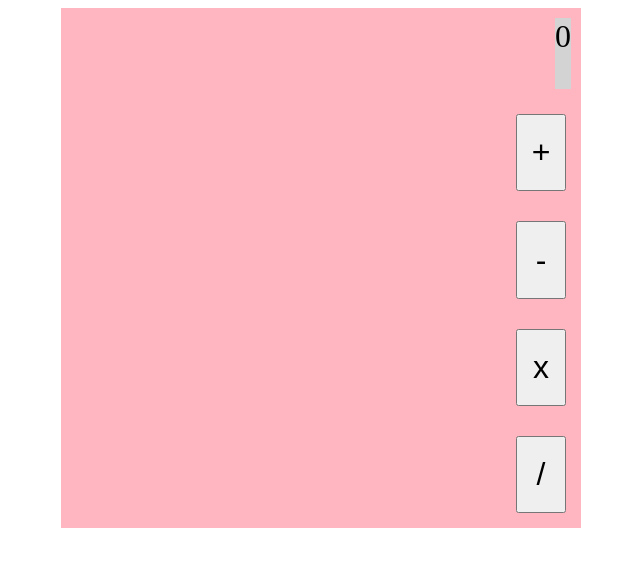
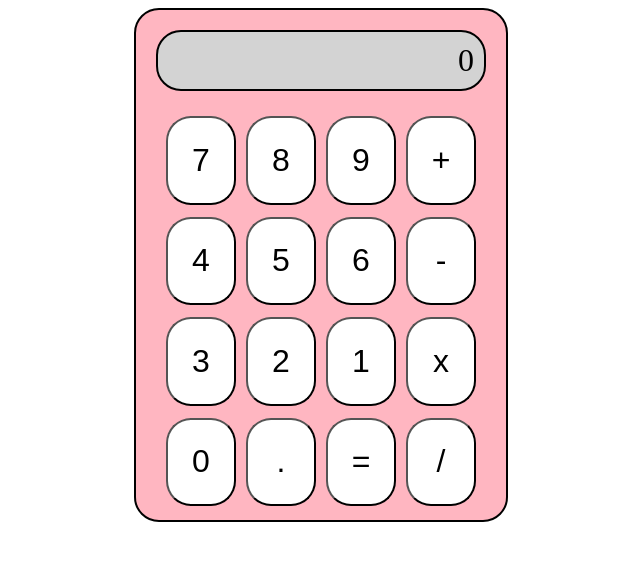
Before and after one commit to Jan9osman/Calculator, a plain HTML site: page index.html in a window 1280 px wide. Shown: the whole page, without its empty margins (319-959 px from the left). Drawn offline with Linux system fonts and the light colour scheme.

Commit message:
Add all buttons to calculator

```diff
--- a/index.html
+++ b/index.html
@@ -8,22 +8,37 @@
     <body>
         <div class="object">
             <div class="calculator">
-                <div class="window">0</div>
-                <button class="operator">+</button>
-                <button class="operator">-</button>
-                <button class="operator">x</button>
-                <button class="operator">/</button>
+                <div class="window">
+                    <div class="input">0</div>
+                </div>
+                <div class="operators">
+                    <div class="row">
+                        <button class="number">7</button>
+                        <button class="number">8</button>
+                        <button class="number">9</button>
+                        <button class="operator">+</button>
+                    </div>
+                    <div class="row">
+                        <button class="number">4</button>
+                        <button class="number">5</button>
+                        <button class="number">6</button>
+                        <button class="operator">-</button>
+                    </div>
+                    <div class="row">
+                        <button class="number">3</button>
+                        <button class="number">2</button>
+                        <button class="number">1</button>
+                        <button class="operator">x</button>
+                    </div>
+                    <div class="row">
+                        <button class="number">0</button>
+                        <button class="decimal">.</button>
+                        <button class="operator">=</button>
+                        <button class="operator">/</button>
+                    </div>
+                </div>
             </div>
         </div>
-        <script src="./operations.js">
-            let num1, num2, operation;
-            // let buttons = document.getElementsByClassName("operator");
-            // for(let i = 0; i < buttons.length; i++)
-            // {
-            //     buttons[i].addEventListener("mouseover", function () {
-            //             button[i].style.backgroundColor = "black"});
-            // }
-
-        </script>
+        <script src="./operations.js"></script>
     </body>
 </html>
--- a/operations.js
+++ b/operations.js
@@ -1,39 +1,42 @@
-function add(num1, num2)
-{
+let num1, num2, operation;
+let buttons = document.getElementsByTagName("button");
+for (let i = 0; i < buttons.length; i++) {
+    buttons[i].addEventListener("mouseover", function () {
+        buttons[i].style.backgroundColor = "hotpink";
+    });
+    buttons[i].addEventListener("mouseleave", function () {
+        buttons[i].style.backgroundColor = "white";
+    });
+}
+
+
+function add(num1, num2) {
     return num1 + num2;
 }
 
-function subtract(num1, num2)
-{
+function subtract(num1, num2) {
     return num1 - num2;
 }
 
-function multiple(num1, num2)
-{
+function multiple(num1, num2) {
     return num1 * num2;
 }
 
-function divide(num1, num2)
-{
+function divide(num1, num2) {
     return num1 / num2;
 }
 
-function operate(operation, num1, num2)
-{
-    if(operation  == "+")
-    {
+function operate(operation, num1, num2) {
+    if (operation == "+") {
         return add(num1, num2);
     }
-    else if(operation == "-")
-    {
+    else if (operation == "-") {
         return subtract(num1, num2);
     }
-    else if(operation == "*")
-    {
+    else if (operation == "*") {
         return multiple(num1, num2);
     }
-    else if(operation == "/")
-    {
+    else if (operation == "/") {
         return divide(num1, num2);
     }
 }
--- a/styles.css
+++ b/styles.css
@@ -1,34 +1,67 @@
+div
+{
+    border-radius: 25px;
+}
 .object
 {
     display: flex;
     flex: 1;
     justify-content: center;
     align-items: center;
+}
 
-}
-.window
-{
-    flex: 1;
-    background-color: lightgray;
-    font-size: xx-large;
-    text-align: center;
-}
 .calculator
 {
     background-color: lightpink;
-    width: 500px;
+    width: 360px;
     height: 500px;
+    border: 2px solid black;
+    padding: 5px;
+}
+
+.window
+{
+    background-color: lightgray;
+    font-size: xx-large;
+    text-align: right;
+    padding: 10px;
+    margin: 15px;
+    margin-bottom: 10px;
+    border: 2px solid black;
+}
+.operators
+{
+    height: 400px;
     display: flex;
     flex-direction: column;
-    gap: 20px;
+    gap: 2px;
     padding: 10px;
     align-items: flex-end;
 }
 
-.operator
+.row
+{
+    display: flex;
+    flex: 1;
+    margin-right: 10px;
+}
+
+button
 {
     flex: 1;
-    width: 50px;
+    width: 70px;
     margin: 5px;
     font-size: xx-large;
+    border-radius: 25px;
+    background-color: white;
 }
+
+/* #equal
+{
+    flex: 3;
+    margin-bottom: 10px;
+} */
+
+/* .equal {
+    flex: 5;
+} */
```
